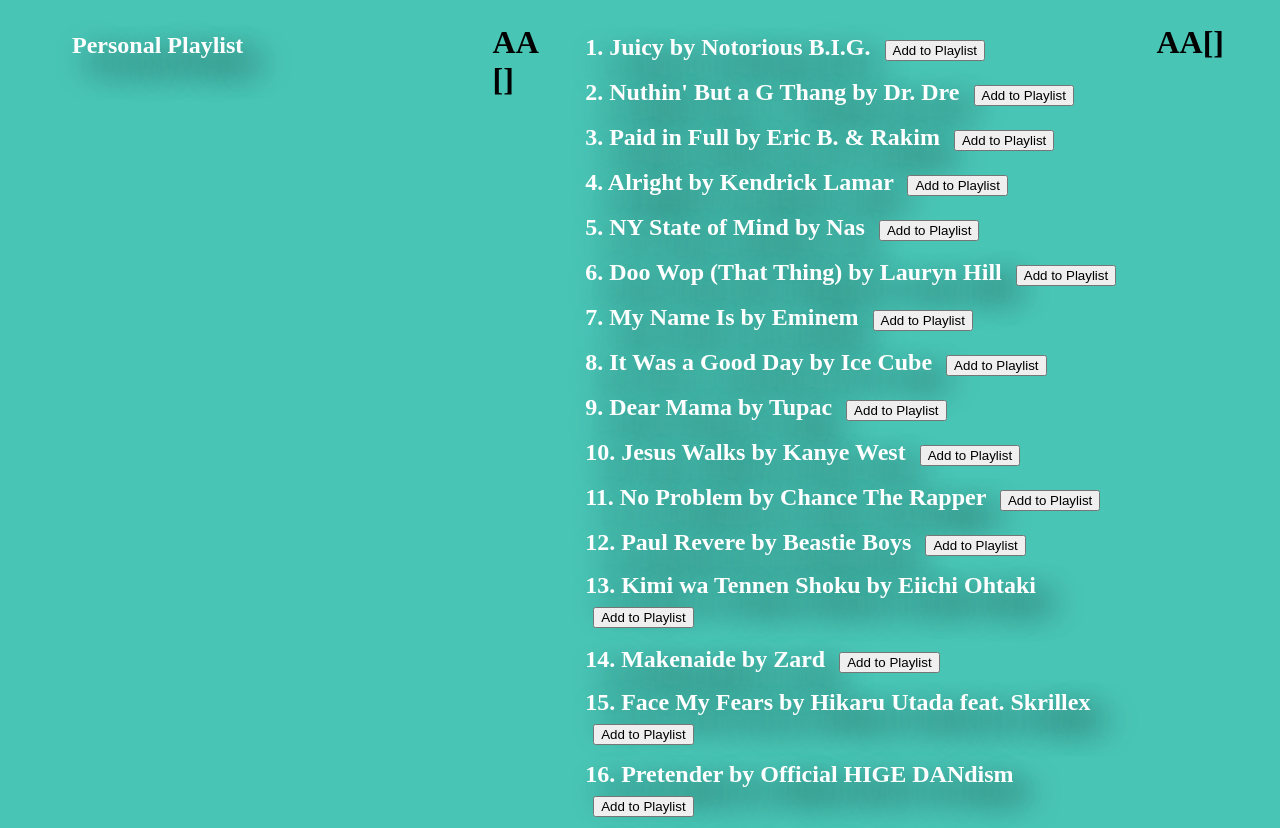
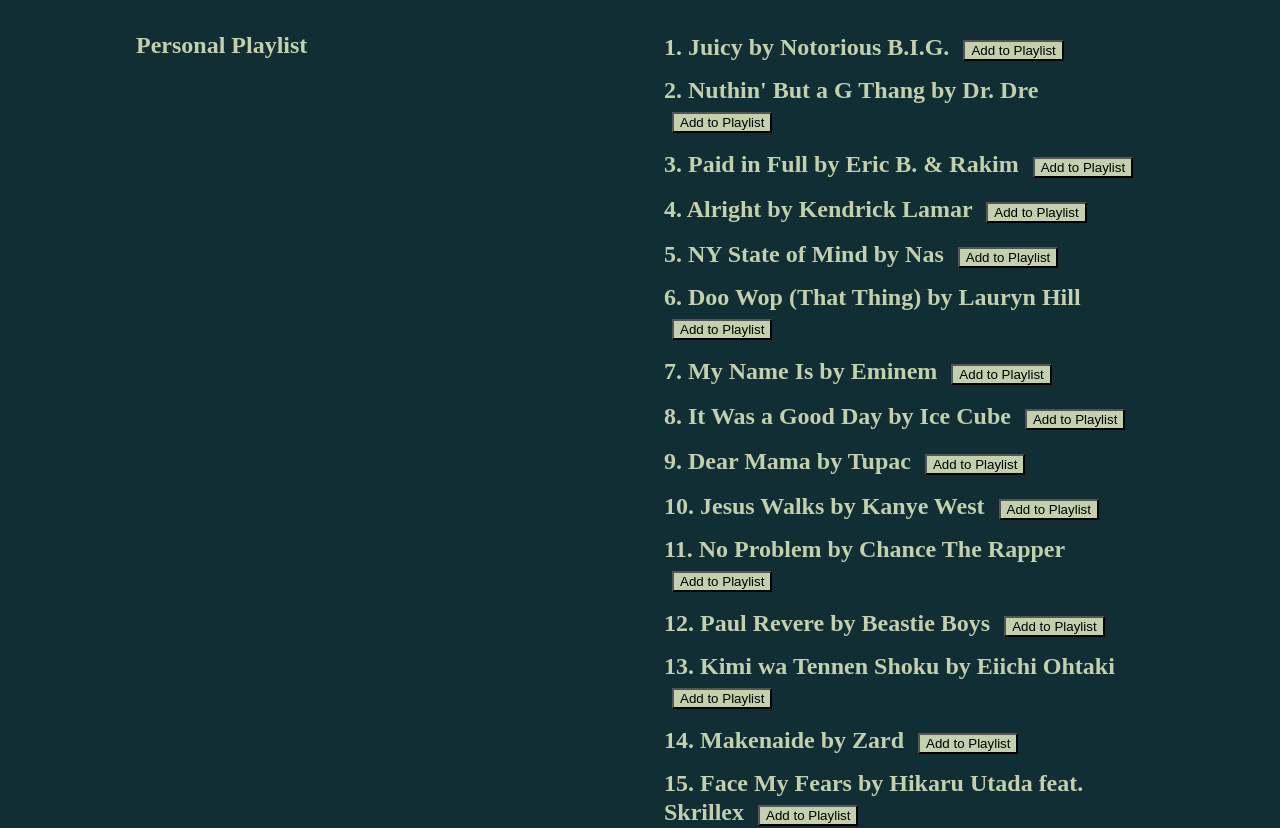
Before and after one commit to staten-island-tech/vue-reactivity-Vital24, a Vue app in the folder vue/: page / in a window 1280 px wide. Shown: the top 828 px of the page. Built offline with nearby package versions, Linux system fonts and the light colour scheme.

Commit message:
Clean Day 1

```diff
--- a/vue/src/App.vue
+++ b/vue/src/App.vue
@@ -8,8 +8,6 @@
     v-bind:Musics="ListofMusic"
     v-bind:Lists="ListofAdded"
   ></MusicList>
-  <!-- <h1>{{ ListofAdded }}</h1> -->
-  <h1>AA{{ ListofAdded }}</h1>
 </template>
 
 <script>
@@ -490,7 +488,13 @@
   },
 };
 </script>
-<style scoped>
+<style>
+html {
+  background-color: #112e34;
+}
+h1 {
+  color: #c3d0ad;
+}
 section {
   width: 40vw;
 }
--- a/vue/src/assets/main.css
+++ b/vue/src/assets/main.css
@@ -3,7 +3,7 @@
 #app {
 
   margin: 0 auto;
-  background-color: #49c5b6;
+
   display: flex;
   justify-content: space-around;
   font-weight: normal;
@@ -22,11 +22,13 @@
   }
 }
 
+button{
+  background-color: #c3d0ad;
+}
 @media (min-width: 1024px) {
   body {
     display: flex;
     place-items: center;
-    background-color: #49c5b6;
   }
 
   #app {
--- a/vue/src/components/MusicList.vue
+++ b/vue/src/components/MusicList.vue
@@ -1,5 +1,4 @@
 <template>
-  <h1>AA {{ Lists }}</h1>
   <section>
     <div
       :class="[Music]"
@@ -57,7 +56,7 @@
 </script>
 
 <style scoped>
-#Music {
+/* #Music {
   text-shadow: 1rem 1rem 2rem black;
 
   color: white;
@@ -66,5 +65,5 @@
 
 hr {
   color: white;
-}
+} */
 </style>
--- a/vue/src/components/PlayList.vue
+++ b/vue/src/components/PlayList.vue
@@ -36,7 +36,7 @@
 </script>
 
 <style scoped>
-.Music {
+/* .Music {
   text-shadow: 1rem 1rem 2rem black;
 
   color: white;
@@ -48,5 +48,5 @@
 }
 svg {
   width: 25px;
-}
+} */
 </style>
```
